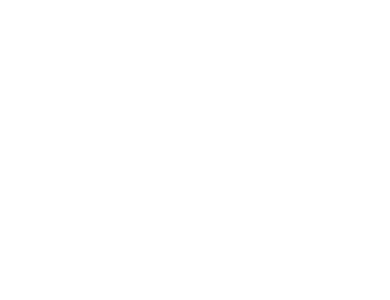
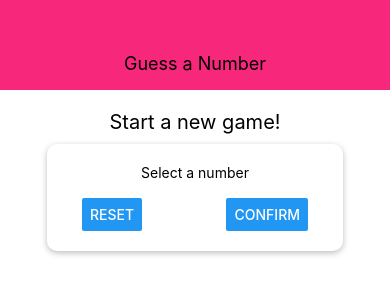
Before and after one commit to mbassale/rn-guess-number, a React Native app: screen / in a window 390 px wide. Shown: the top 300 px of the page. Built offline with nearby package versions, Linux system fonts and the light colour scheme.

Commit message:
Created a Card presentational component. Created the initial game screen. Added editorconfig file with react-native settings.
Signed-off-by: Marco Bassaletti <bassaletti@gmail.com>

```diff
--- a/App.js
+++ b/App.js
@@ -1,14 +1,20 @@
-import { StatusBar } from 'expo-status-bar';
+import {StatusBar} from 'expo-status-bar';
 import React from 'react';
-import { StyleSheet, Text, View } from 'react-native';
+import {StyleSheet, Text, View} from 'react-native';
+import Header from "./components/Header";
+import StartGameScreen from "./screens/StartGameScreen";
 
 export default function App() {
   return (
-    <View>
+    <View style={styles.screen}>
+      <Header title="Guess a Number"/>
+      <StartGameScreen/>
     </View>
   );
 }
 
 const styles = StyleSheet.create({
-
+  screen: {
+    flex: 1
+  }
 });
--- /dev/null
+++ b/components/Card.js
@@ -0,0 +1,21 @@
+import React from 'react';
+import {View, StyleSheet} from "react-native";
+
+const Card = props => {
+  return (<View style={{...styles.card, ...props.style}}>{props.children}</View>);
+};
+
+const styles = StyleSheet.create({
+  card: {
+    shadowColor: 'black',
+    shadowOffset: {width: 0, height: 2},
+    shadowRadius: 6,
+    shadowOpacity: 0.26,
+    elevation: 5,
+    backgroundColor: 'white',
+    padding: 20,
+    borderRadius: 10
+  }
+});
+
+export default Card;
--- /dev/null
+++ b/components/Header.js
@@ -0,0 +1,27 @@
+import React from 'react';
+import {View, Text, StyleSheet} from 'react-native';
+
+const Header = props => {
+  return (
+    <View style={styles.header}>
+      <Text style={styles.headerTitle}>{props.title}</Text>
+    </View>
+  );
+};
+
+const styles = StyleSheet.create({
+  header: {
+    width: '100%',
+    height: 90,
+    paddingTop: 36,
+    backgroundColor: '#f7287b',
+    alignItems: 'center',
+    justifyContent: 'center'
+  },
+  headerTitle: {
+    color: 'black',
+    fontSize: 18
+  }
+});
+
+export default Header;
--- /dev/null
+++ b/screens/StartGameScreen.js
@@ -0,0 +1,46 @@
+import React from 'react';
+import {View, Text, TextInput, Button, StyleSheet} from 'react-native';
+import Card from "../components/Card";
+
+const StartGameScreen = props => {
+  return (
+    <View style={styles.screen}>
+      <Text style={styles.title}>Start a new game!</Text>
+      <Card style={styles.inputContainer}>
+        <Text>Select a number</Text>
+        <TextInput/>
+        <View style={styles.buttonContainer}>
+          <Button title="Reset" onPress={() => {
+          }}/>
+          <Button title="Confirm" onPress={() => {
+          }}/>
+        </View>
+      </Card>
+    </View>
+  );
+};
+
+const styles = StyleSheet.create({
+  screen: {
+    flex: 1,
+    padding: 10,
+    alignItems: 'center'
+  },
+  title: {
+    fontSize: 20,
+    marginVertical: 10,
+  },
+  inputContainer: {
+    width: 300,
+    maxWidth: '80%',
+    alignItems: 'center',
+  },
+  buttonContainer: {
+    flexDirection: 'row',
+    width: '100%',
+    justifyContent: 'space-between',
+    paddingHorizontal: 15
+  }
+});
+
+export default StartGameScreen;
```
Also changed, not shown: 1 other file (tests, documents, lock files or other folders).
